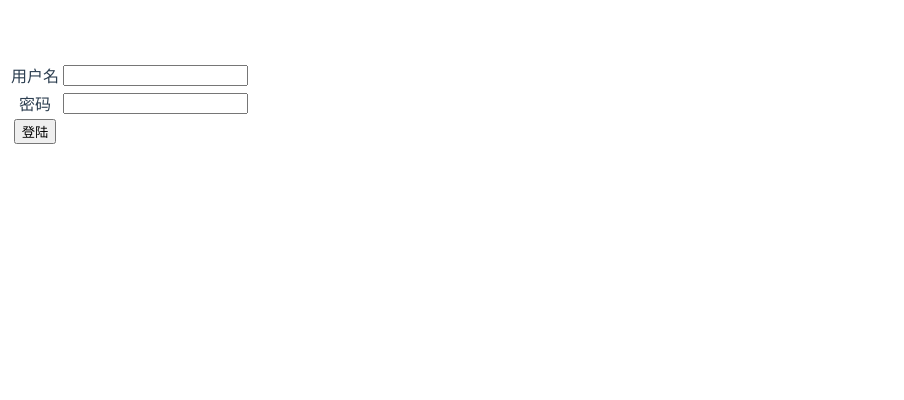
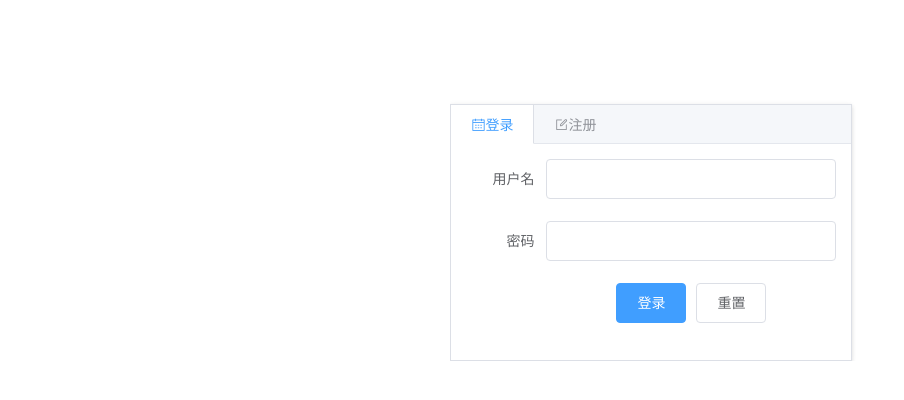
Before and after one commit to dom9596/GraduationProject, a Vue app in the folder java/onlinelearning-web/: page /#/LoginIndex in a window 1280 px wide. Shown: the top 400 px of the page, without its empty margins (0-904 px from the left). Built offline with nearby package versions, Linux system fonts and the light colour scheme.

Commit message:
完成登陆界面

```diff
--- a/java/onlinelearning-web/src/components/Home.vue
+++ b/java/onlinelearning-web/src/components/Home.vue
@@ -4,6 +4,10 @@
 <template>
   <div id="home">
     <v-header></v-header>
+    <!--------------------Element-ui练习------------begin------------------------>
+    <el-button @click="visible=true">Button</el-button>
+
+    <!--------------------Element-ui练习-----------end------------------------->
     <div>普通绑定： {{message}}</div>
     <!--绑定属性-->
     <div v-bind:title="title">绑定属性，鼠标喵上去看一下</div>
--- a/java/onlinelearning-web/src/views/login/LoginIndex.vue
+++ b/java/onlinelearning-web/src/views/login/LoginIndex.vue
@@ -1,31 +1,58 @@
 <template>
-  <div id="login">
-    <table>
-      <tr>
-        <td>
-          用户名
-        </td>
-        <td>
-          <input type="text" v-model='user'/></td>
-      </tr>
-      <tr>
-        <td>
-          密码
-        </td>
-        <td>
-          <input type="password" v-model='password'/>
-        </td>
-      </tr>
-      <tr>
-        <td>
-          <button @click="login()"> 登陆</button>
-        </td>
-      </tr>
-    </table>
+  <div>
+    <el-container style="width: 100%">
+      <el-aside width="35%">
+      </el-aside>
+      <el-aside width="35%">
+        <el-tabs type="border-card" style="width: 400px;margin-top: 10%">
+          <!---------------------------------登录-------------------------------------->
+          <el-tab-pane>
+            <span slot="label"><i class="el-icon-date"></i>登录</span>
+            <el-form ref="form" :model="formLogin" class="" label-width="80px">
+              <el-form-item label="用户名">
+                <el-input name="name" v-model="formLogin.name"></el-input>
+              </el-form-item>
+              <el-form-item label="密码">
+                <el-input type="password" name="password" v-model="formLogin.password"></el-input>
+              </el-form-item>
+              <el-form-item>
+                <el-button type="primary" @click="">登录</el-button>
+                <el-button @click="">重置</el-button>
+              </el-form-item>
+            </el-form>
+          </el-tab-pane>
+          <!------------------------------------注册----------------------------------->
+          <el-tab-pane>
+            <span slot="label"><i class="el-icon-edit-outline"></i>注册</span>
+            <el-form ref="form" :model="formRegister" class="" label-width="80px">
+              <el-form-item label="用户名">
+                <el-input name="name" v-model="formRegister.name"></el-input>
+              </el-form-item>
+              <el-form-item label="选择角色">
+                <el-select v-model="formRegister.role" st >
+                  <el-option label="学生" value="student"></el-option>
+                  <el-option label="教师" value="teacher"></el-option>
+                </el-select>
+              </el-form-item>
+              <el-form-item label="密码" v-model="formRegister.password">
+                <el-input type="password" name="password"></el-input>
+              </el-form-item>
+              <el-form-item label="确认密码">
+                <el-input type="password" name="password"></el-input>
+              </el-form-item>
+              <el-form-item>
+                <el-button type="primary" @click="">注册</el-button>
+                <el-button @click="">重置</el-button>
+              </el-form-item>
+            </el-form>
+          </el-tab-pane>
+
+        </el-tabs>
+      </el-aside>
+    </el-container>
   </div>
 </template>
 <script src="./login-index.js"/>
 
 <style scoped>
-
 </style>
--- a/java/onlinelearning-web/src/views/login/login-index.js
+++ b/java/onlinelearning-web/src/views/login/login-index.js
@@ -4,12 +4,22 @@ export default {
     return {
       name: '',
       password: '',
+      formLogin: {
+        name: '',
+        password: '',
+      },
+      formRegister: {
+        name: '',
+        password: '',
+        role: ''
+      },
+      visible: true
     }
   },
-    methods: {
+  methods: {
     //登陆
     login() {
-      var api=this.GLOBAL.serverHost;
+      var api = this.GLOBAL.serverHost;
       console.log(api)
       // axios.post('http://localhost:8081/hello/list?name=cuishizhou').then((response) => {
       //   console.log(JSON.stringify(response.data))
@@ -18,7 +28,9 @@ export default {
       // })
     },
     //注册
-
+    changePass(value) {
+      this.visible = !(value === 'show');
+    },   //判断渲染，true:暗文显示，false:明文显示
   },
   name: "LoginIndex",
 
```
